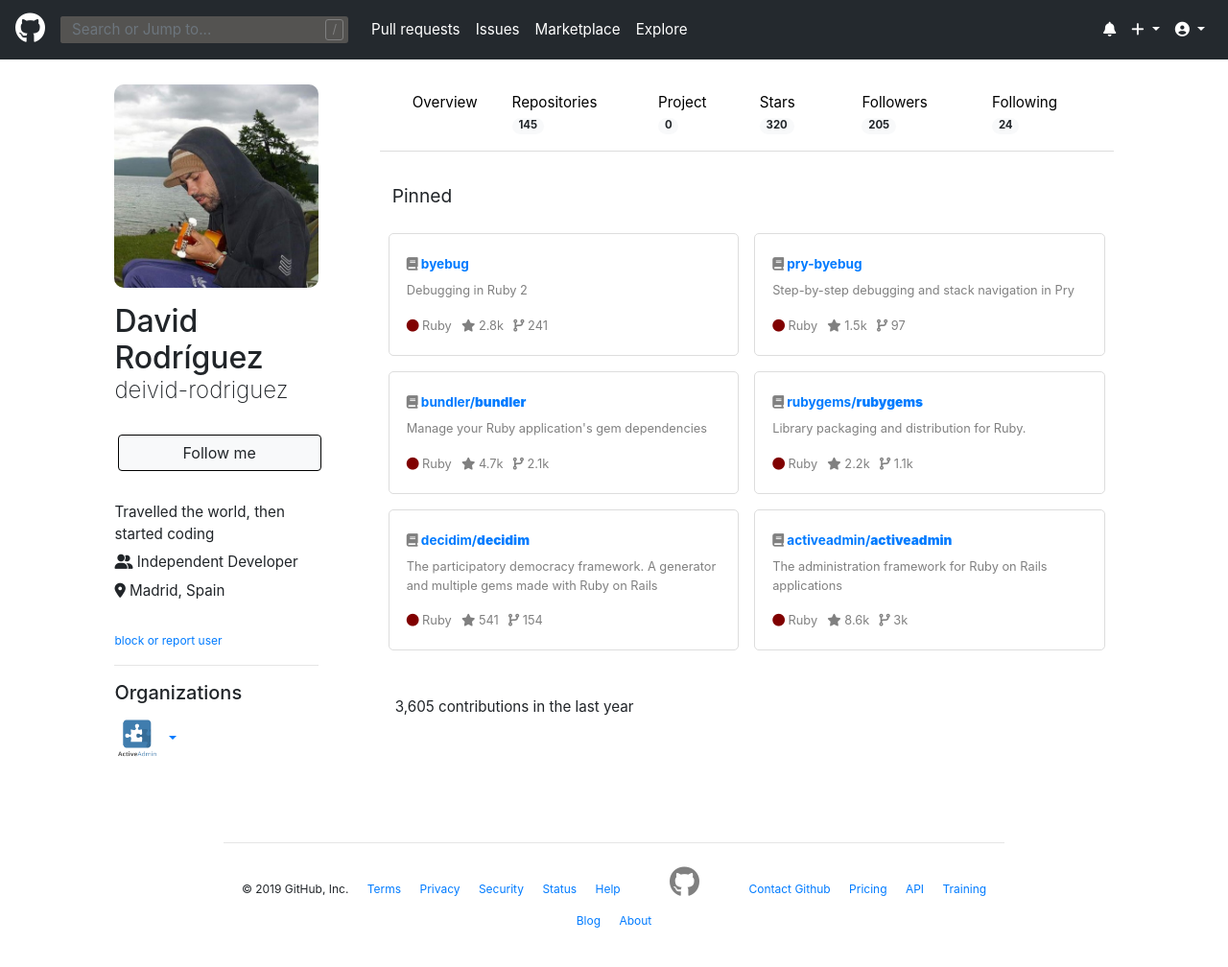
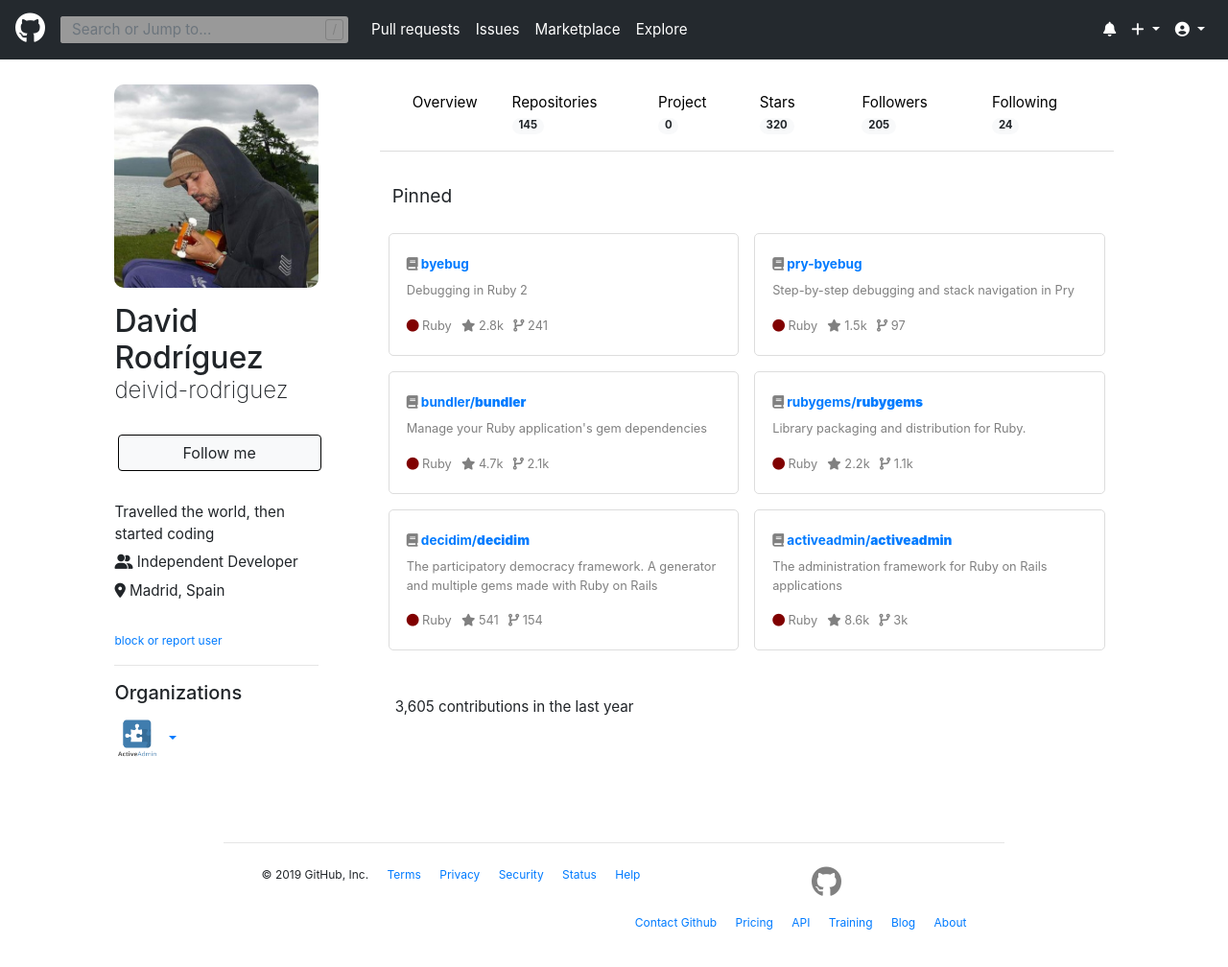
Before and after one commit to abhinavchmod777/static, a plain HTML site: page index.html in a window 1280 px wide. Shown: the whole page at 96% size. After the commit the page ends 984 px from the top, so only its background shows below. Drawn offline with nearby package versions, Linux system fonts and the light colour scheme; files whose address does not match are found by name.

Commit message:
Add files via upload

```diff
--- a/index.html
+++ b/index.html
@@ -298,14 +298,16 @@
     <div id="footer">
       <div class="container">
       <hr>
-      <ul class="list-group list-group-horizontal-s">
-        <li class="list-group-item mr-auto"><span>© 2019 GitHub, Inc.</span></li>
+      <ul class="list-group list-group-horizontal-s left">
+        <li class="list-group-item "><span>© 2019 GitHub, Inc.</span></li>
         <li class="list-group-item"><a href="#">Terms</a></li>
         <li class="list-group-item"><a href="#">Privacy</a></li>
         <li class="list-group-item"><a href="#">Security</a></li>
         <li class="list-group-item"><a href="#">Status</a></li>
         <li class="list-group-item"><a href="#">Help</a></li>
+      </ul>
         <li class="list-group-item"><a href="#"><span class="fab fa-github github-logo"></span></a></li>
+      <ul class="list-group list-group-horizontal-s right">
         <li class="list-group-item"><a href="#">Contact Github</a></li>
         <li class="list-group-item"><a href="#">Pricing</a></li>
         <li class="list-group-item"><a href="#">API</a></li>
--- a/style.css
+++ b/style.css
@@ -28,12 +28,12 @@ body{
 }
 .search-bar{
   width : 300px;
-  background-color: #545351;
+  background-color: #999;
   margin-right: 1rem;
   border-radius: 3px;
 }
 .search-panel{
-  background-color: #545351;
+  background-color: #999;
   padding-top:0;
   padding-bottom:0;
   border: 0px;
@@ -213,3 +213,11 @@ body{
 #footer .github-logo:hover{
     color:#555;
 }
+#footer .left{
+  margin-left:2rem;
+  float:left;
+}
+#footer .right{
+  margin-right: 2rem;
+  float: right;
+}
```
